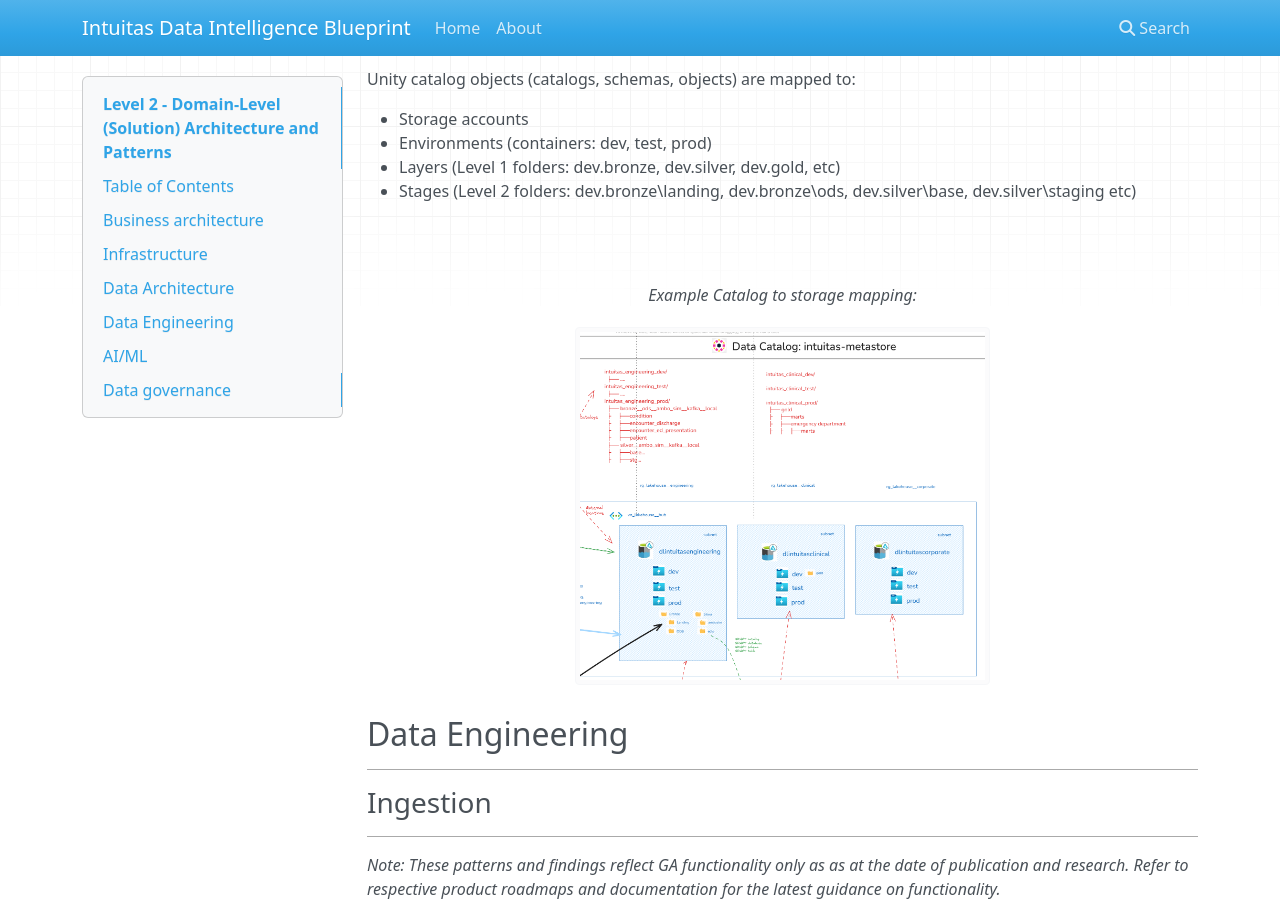
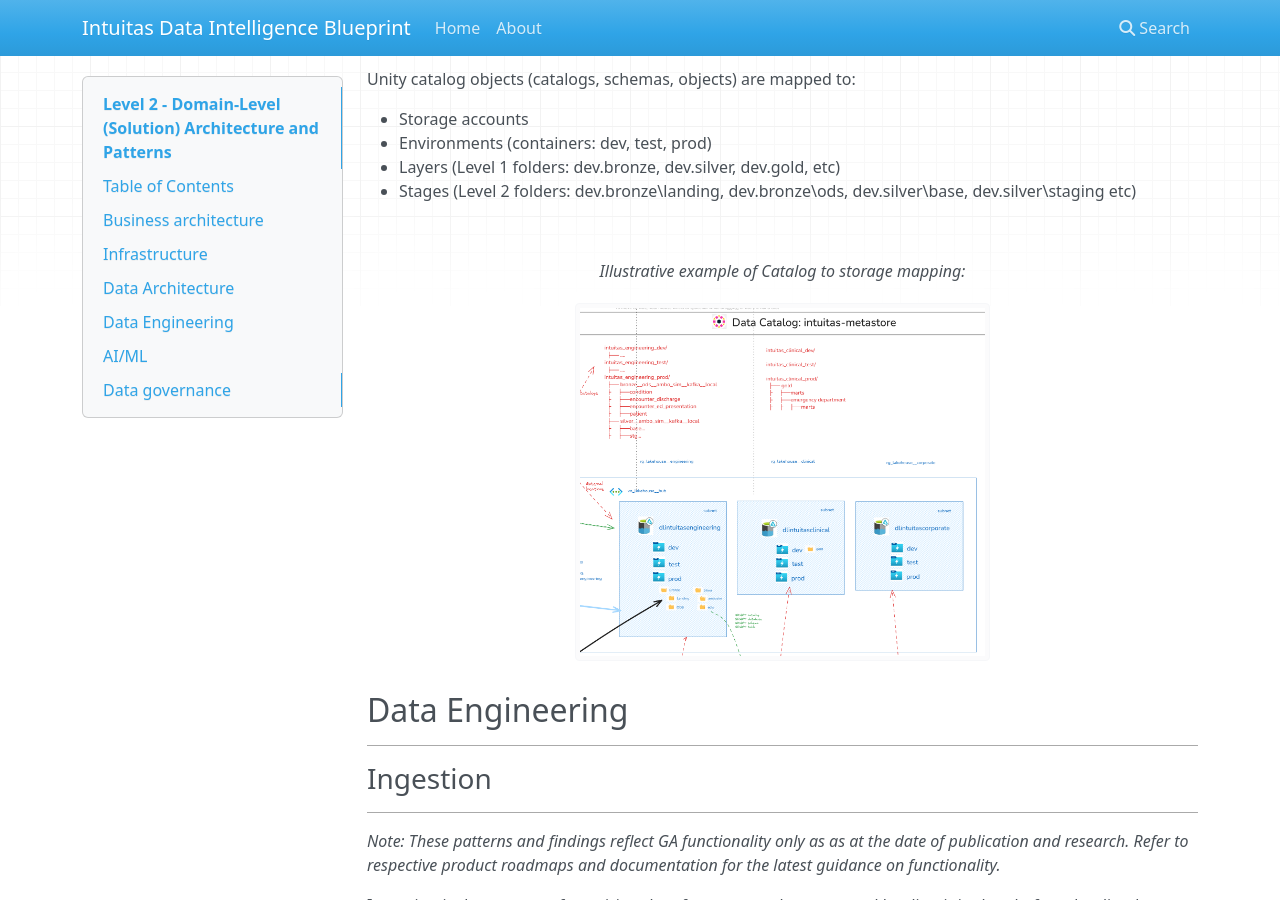
Before and after one commit to bensonchoyintuitas/intuitas_knowledgebase, an MkDocs documentation site: the page built from docs/level_2.md, in a window 1280 px wide and 900 px high, scrolled down 11536 px. Built offline with MkDocs 1.6.1, drawn with Linux system fonts in a browser that asks for light colours; nearby versions of some CDN libraries.

```diff
--- a/docs/level_2.md
+++ b/docs/level_2.md
@@ -436,7 +436,6 @@
 ### Lakehouse Catalog to Storage Mapping
 ---
 
-
 Unity catalog objects (catalogs, schemas, objects) are mapped to:
 
 - Storage accounts
@@ -445,11 +444,10 @@
 - Stages (Level 2 folders: dev.bronze\landing, dev.bronze\ods, dev.silver\base, dev.silver\staging etc)
 
 <br>
-<br>
 
 <div align="center">
 
-<em>Example Catalog to storage mapping:</em>
+<em>Illustrative example of Catalog to storage mapping:</em>
 <br>
 
 <a href="../img/catalog_to_storage_mapping.png">
```
Also changed, not shown: docs/level_1.md (+3 -1 lines), site/index.html, site/level_1/index.html, site/level_2/index.html, site/search/search_index.json.
